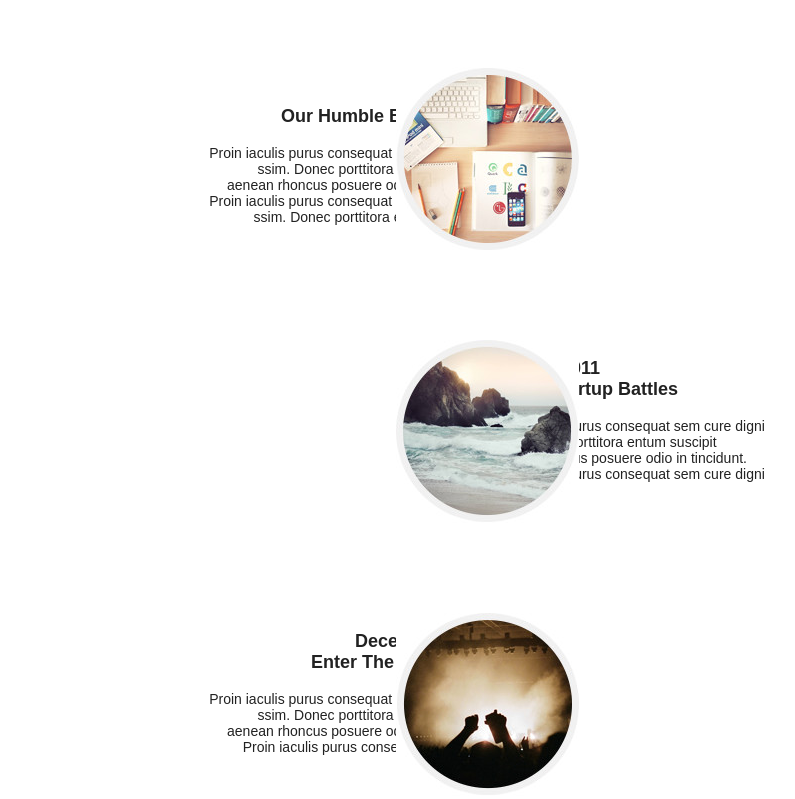
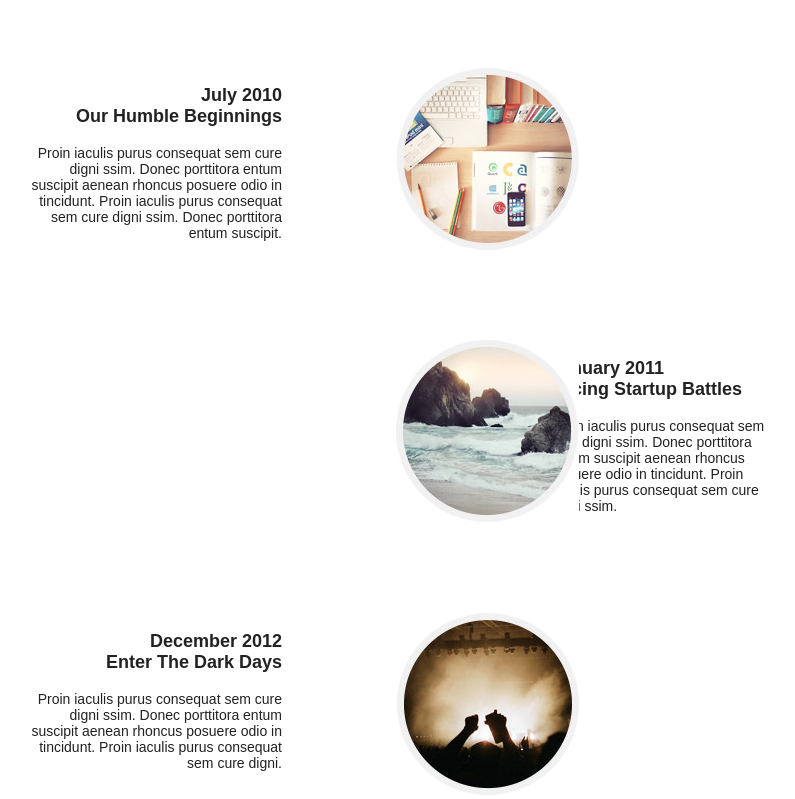
Before and after one commit to portfollio/golden, a plain HTML site: page index.html in a window 1280 px wide. Shown: the part 2252-3051 px from the top of the page, without its empty margins (153-948 px from the left). Drawn offline with Linux system fonts and the light colour scheme.

Commit message:
Update main.css

```diff
--- a/css/main.css
+++ b/css/main.css
@@ -184,9 +184,8 @@ h1 {
 	.info-left
 	{
 		position: absolute;
-		float: left;
-		width: 280px;
-		left:360px;
+		max-width: 260px;
+		padding-right: 0%;
 		text-align: right;
 	}
 	.info-left h3
@@ -200,10 +199,9 @@ h1 {
 	.info-right
 	{
 		position: absolute;
-		float: right;
-		width: 280px;
-		right:360px;
-		text-align: left;
+    		max-width: 280px;
+    		right: 360px;
+		padding-left:5%;
 	}
 	.info-right h3
 	{
```
